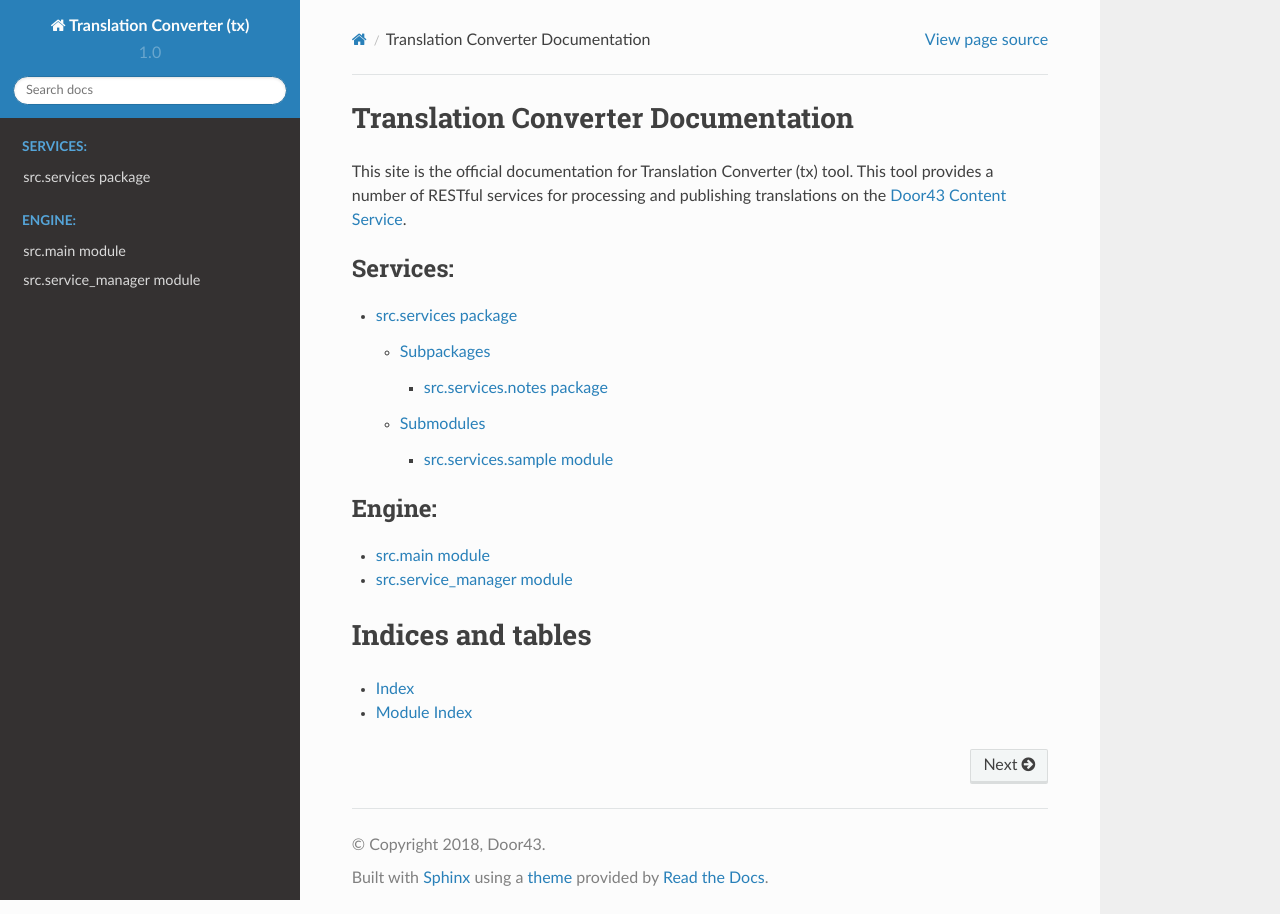
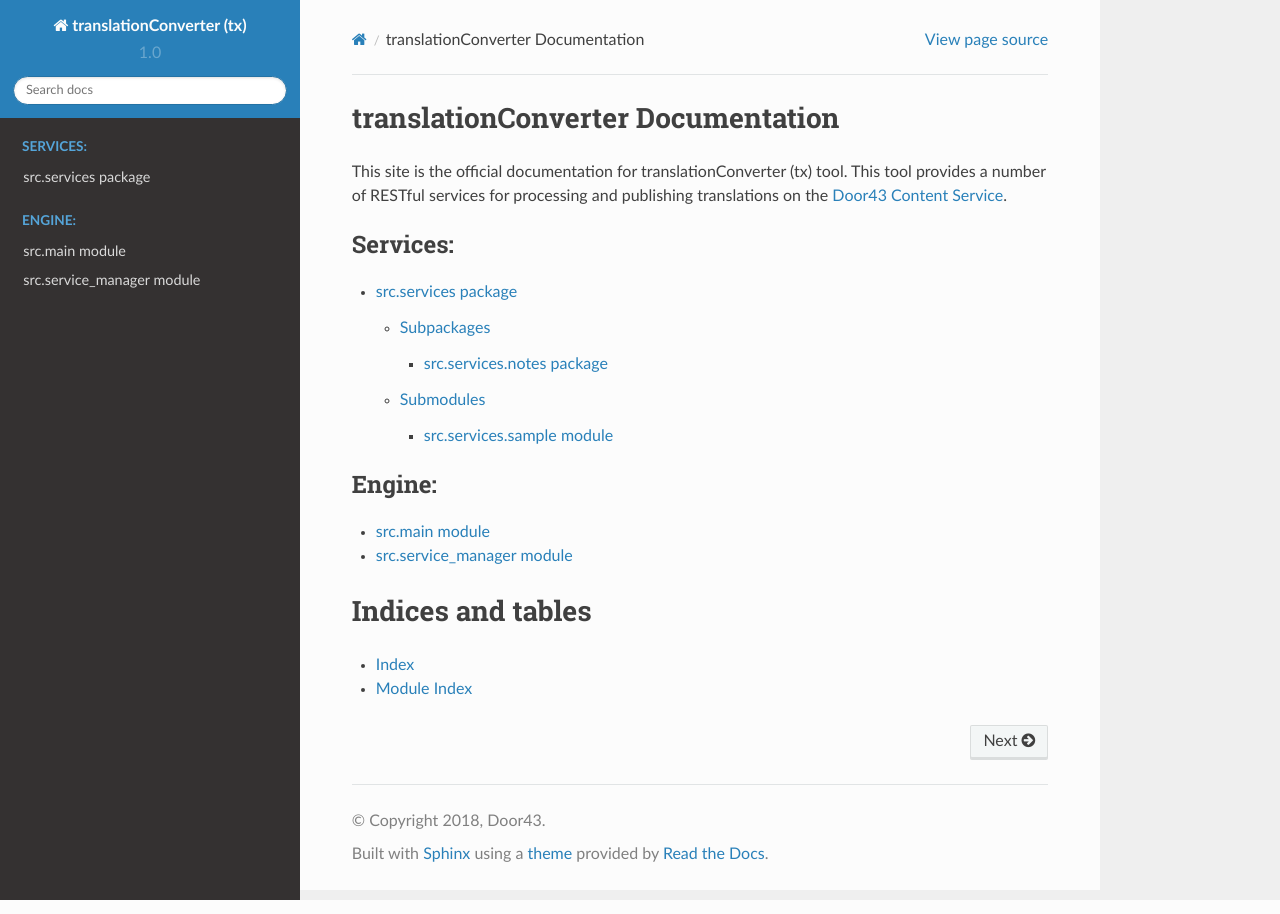
Before and after one commit to unfoldingWord-dev/tX, a Sphinx documentation site: the page built from docs/source/index.rst, in a window 1280 px wide. Built offline with Sphinx 7.4.7 and the Read the Docs theme 2.0.0, drawn with Linux system fonts in a browser that asks for light colours.

Commit message:
fixed typos in config

```diff
--- a/docs/source/conf.py
+++ b/docs/source/conf.py
@@ -49,7 +49,7 @@ source_suffix = '.rst'
 master_doc = 'index'
 
 # General information about the project.
-project = u'Translation Converter (tx)'
+project = u'translationConverter (tx)'
 copyright = u'2018, Door43'
 author = u'Door43'
 
@@ -144,7 +144,7 @@ latex_elements = {
 # (source start file, target name, title,
 #  author, documentclass [howto, manual, or own class]).
 latex_documents = [
-    (master_doc, 'tx.tex', u'Translation Converter (tx) Documentation',
+    (master_doc, 'tx.tex', u'translationConverter (tx) Documentation',
      u'Door43', 'manual'),
 ]
 
@@ -154,7 +154,7 @@ latex_documents = [
 # One entry per manual page. List of tuples
 # (source start file, name, description, authors, manual section).
 man_pages = [
-    (master_doc, 'tx', u'Translation Converter (tx) Documentation',
+    (master_doc, 'tx', u'translationConverter (tx) Documentation',
      [author], 1)
 ]
 
@@ -165,7 +165,7 @@ man_pages = [
 # (source start file, target name, title, author,
 #  dir menu entry, description, category)
 texinfo_documents = [
-    (master_doc, 'tx', u'Translation Converter (tx) Documentation',
-     author, 'Door43', 'A tool for manipulating translation from the Door43 Content Service.',
+    (master_doc, 'tx', u'translationConverter (tx) Documentation',
+     author, 'Door43', 'A tool for manipulating translations on the Door43 Content Service.',
      'Miscellaneous'),
 ]
--- a/docs/source/index.rst
+++ b/docs/source/index.rst
@@ -3,10 +3,10 @@
    You can adapt this file completely to your liking, but it should at least
    contain the root `toctree` directive.
 
-Translation Converter Documentation
-===================================
+translationConverter Documentation
+==================================
 
-This site is the official documentation for Translation Converter (tx) tool.
+This site is the official documentation for translationConverter (tx) tool.
 This tool provides a number of RESTful services for processing and publishing translations on the `Door43 Content Service <https://git.door43.org/>`_.
 
 .. toctree::
```
